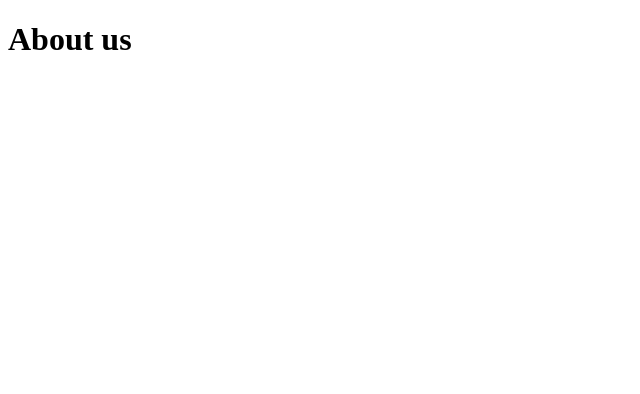
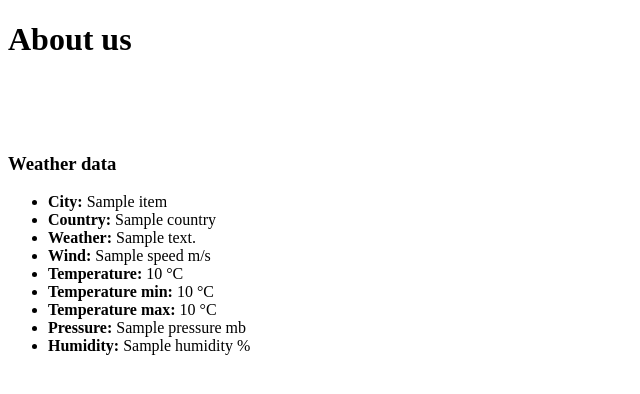
Before and after one commit to blaz-k/lesson, a Flask app: page /about in a window 1280 px wide. Shown: the top 394 px of the page, without its empty margins (0-640 px from the left). Run offline with Flask 2, Linux system fonts and the light colour scheme; a database or web service that is not in the repository returns one stand-in record (values such as "Sample title"); data that the repository does not hold is empty.

Commit message:
appi Openweather

```diff
--- a/20.a/main.py
+++ b/20.a/main.py
@@ -3,6 +3,7 @@ from flask import Flask, render_template, request, redirect, url_for, make_respo
 from sqla_wrapper import SQLAlchemy
 from hashlib import sha256
 import uuid
+import requests
 
 db_url = os.getenv("DATABASE_URL", "sqlite:///db.sqlite").replace("postgres://", "postgresql://", 1)
 db = SQLAlchemy(db_url)
@@ -27,7 +28,13 @@ db.create_all()
 
 @app.route("/about")
 def about():
-    return render_template("about.html")
+    api_key = "c8ad993fe8b0621e7996d78c48fa971b"
+    city = "Trzin,SI"
+    api_url = "https://api.openweathermap.org/data/2.5/weather?q={0}&units=metric&appid={1}".format(city, api_key)
+
+    weather = requests.get(api_url).json()
+    print(weather)
+    return render_template("about.html", weather=weather)
 
 
 @app.route("/dashboard/all-users")
--- a/20.a/templates/about.html
+++ b/20.a/templates/about.html
@@ -7,5 +7,21 @@
 
     <body>
         <h1>About us</h1>
+        <br>
+        <br>
+        <br>
+        <h3>Weather data</h3>
+        <ul>
+            <li><strong>City:</strong>  {{weather.name}}</li>
+            <li><strong>Country:</strong> {{weather.sys.country}} </li>
+            <li><strong>Weather:</strong> {{weather.weather[0].description}}</li>
+            <li><strong>Wind:</strong> {{weather.wind.speed}} m/s</li>
+            <li><strong>Temperature:</strong> {{weather.main.temp |int}} °C</li>
+            <li><strong>Temperature min:</strong> {{weather.main.temp_min | int}} °C</li>
+            <li><strong>Temperature max:</strong> {{weather.main.temp_max | int}} °C</li>
+            <li><strong>Pressure:</strong> {{weather.main.pressure}} mb</li>
+            <li><strong>Humidity:</strong> {{weather.main.humidity}} %</li>
+        </ul>
+
     </body>
 </html>
--- a/20.a/templates/dashboard.html
+++ b/20.a/templates/dashboard.html
@@ -17,6 +17,7 @@
     <br>
         <a href="/dashboard/edit-profile">Edit profile</a>
         <a href="/dashboard/all-users">All users</a>
+        <a href="/">Home</a>
     <br>
     <br>
     <br>
--- a/20.a/templates/index.html
+++ b/20.a/templates/index.html
@@ -10,6 +10,7 @@
     {% if user %}
         <a href="/dashboard">Dashboard</a>
         <p>Welcome back <strong>{{user.email}}</strong></p>
+        <a href="/about">About</a>
     {% else %}
     <h3>Do you want to register or log-in?</h3>
         <a href="/registration">Registration</a> |
```
Also changed, not shown: 20.a/tests/test_main.py (+3 -0 lines).
